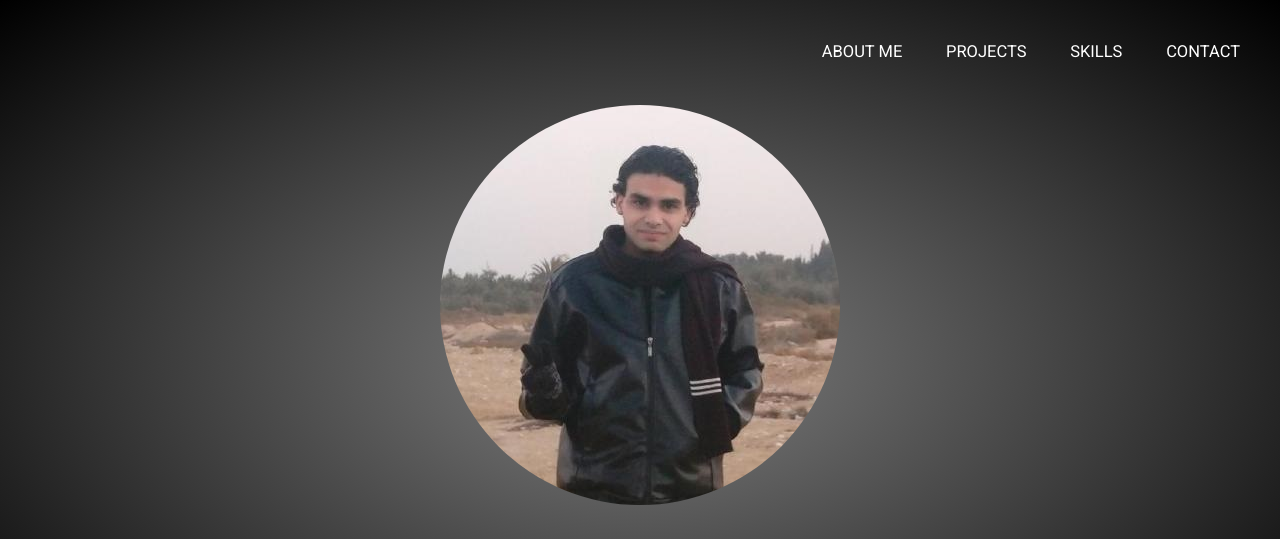
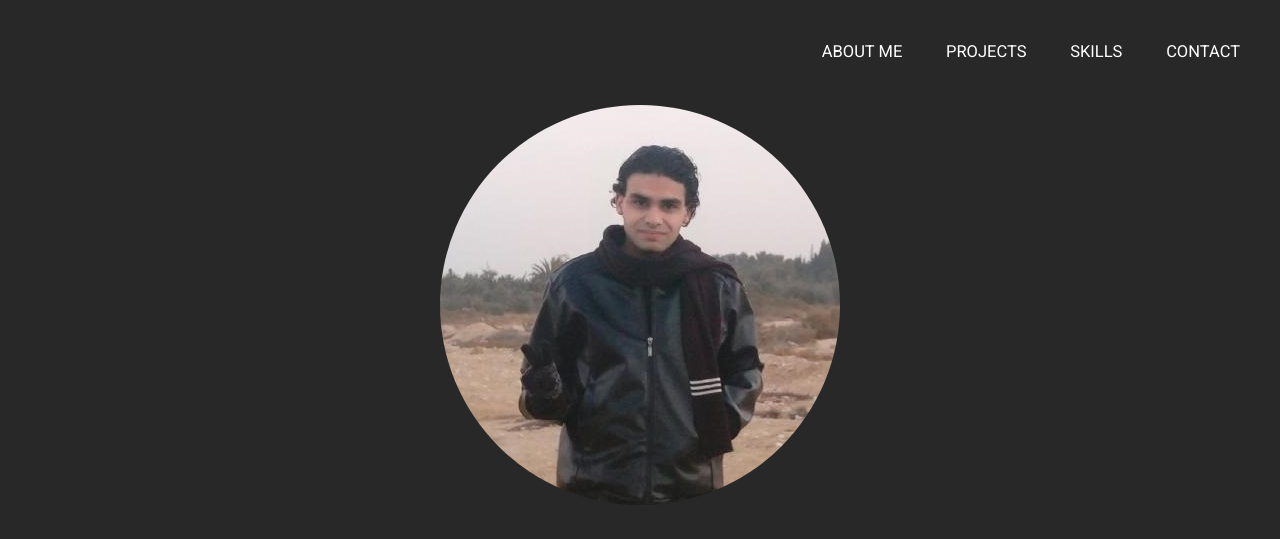
Before and after one commit to i3dprogrammer/MohamedNagyPortofolio, a plain HTML site: page index.html in a window 1280 px wide. Shown: the top 539 px of the page. Drawn offline with nearby package versions, Linux system fonts and the light colour scheme.

Commit message:
Update style.css

```diff
--- a/assets/css/style.css
+++ b/assets/css/style.css
@@ -5,8 +5,9 @@ body {
 /* ABOUT ME Section  */
 
 .about-me {
-    background: radial-gradient(gray, black);
-    /* background-color: #282828; */
+    /* background: radial-gradient(gray, black); */
+
+    background-color: #282828;
     padding: 20px;
     color: white;
 }
```
